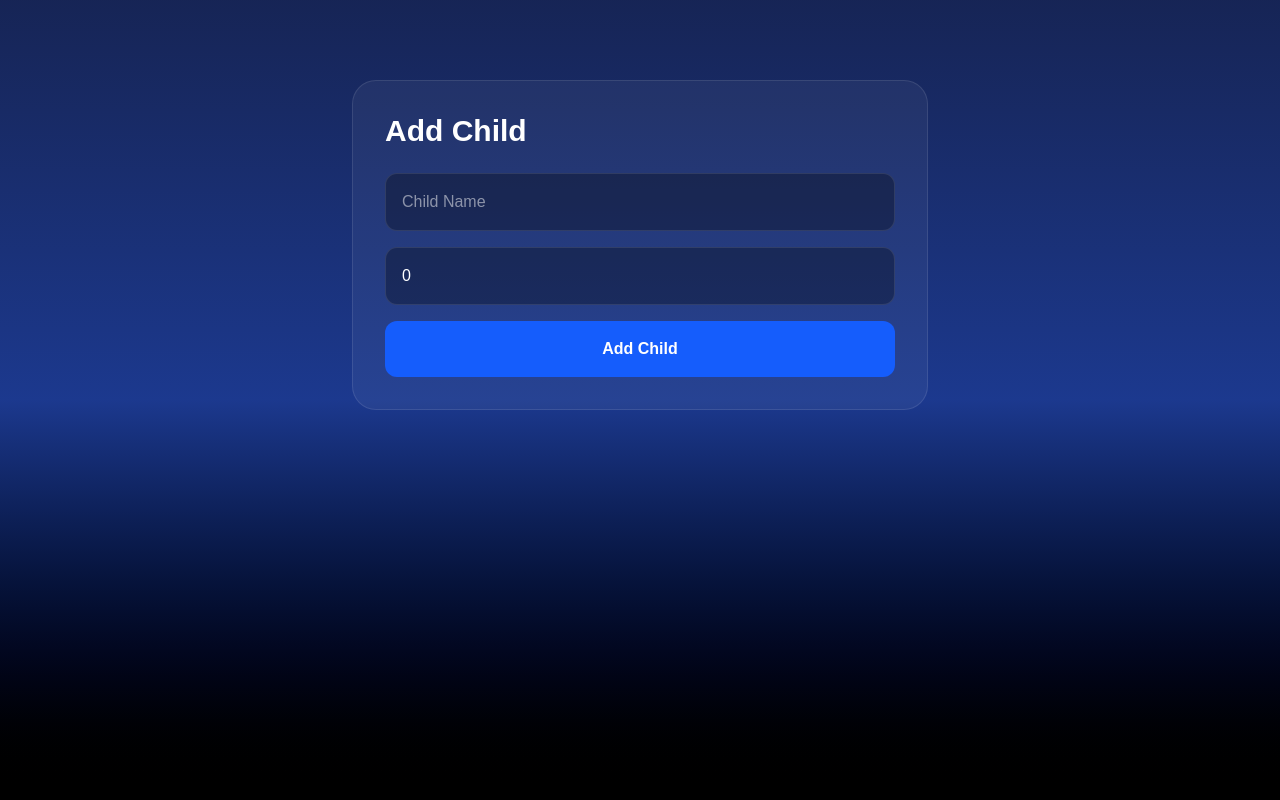
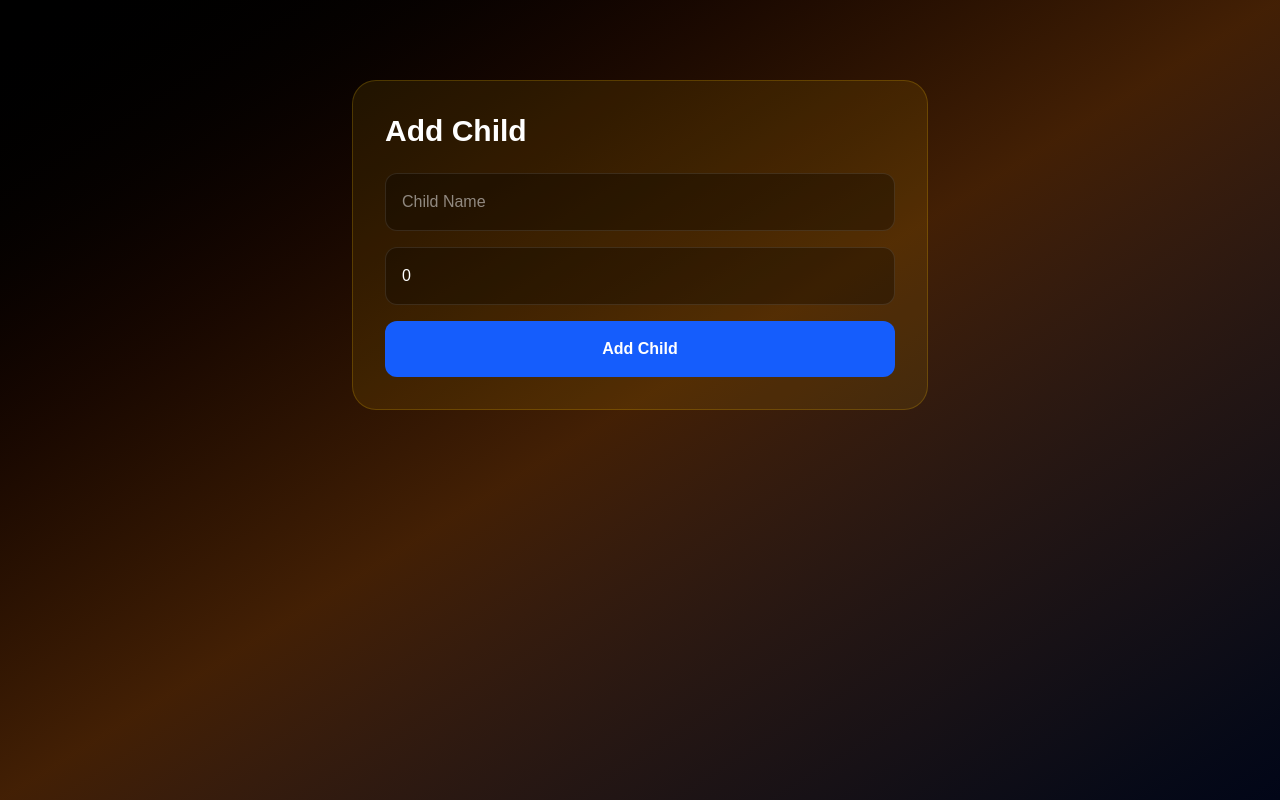
Before and after one commit to imdavidj13-droid/family-rewards-platform, a Next.js app: page /create-child in a window 1280 px wide. Built offline with nearby package versions, Linux system fonts and the light colour scheme; no server answers.

Commit message:
Apply global theme system across platform

```diff
--- a/app/create-child/page.tsx
+++ b/app/create-child/page.tsx
@@ -2,8 +2,10 @@
 
 import { useState } from "react";
 import { supabase } from "@/lib/supabase";
+import { useTheme } from "@/components/ThemeProvider";
 
 export default function CreateChildPage() {
+  const { theme } = useTheme();
   const [name, setName] = useState("");
   const [points, setPoints] = useState(0);
   const [message, setMessage] = useState("");
@@ -25,8 +27,8 @@ export default function CreateChildPage() {
   }
 
   return (
-    <main className="min-h-screen bg-gradient-to-b from-blue-950 via-blue-900 to-black px-6 py-20 text-white">
-      <div className="mx-auto max-w-xl rounded-3xl border border-white/10 bg-white/5 p-8">
+    <main className={`min-h-screen ${theme.background} ${theme.pageText} px-6 py-20`}>
+      <div className={`mx-auto max-w-xl rounded-3xl border ${theme.navCard} p-8`}>
         <h1 className="mb-6 text-3xl font-black">
           Add Child
         </h1>
```
